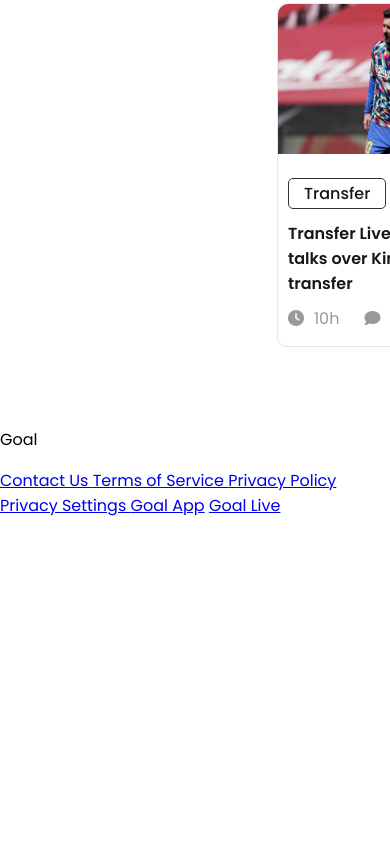
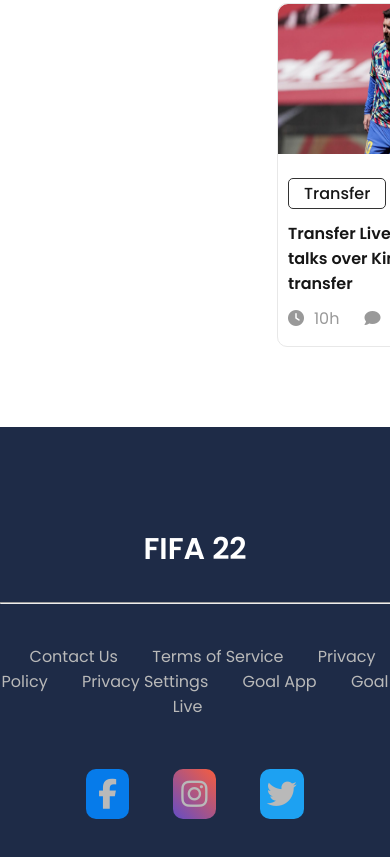
Before and after one commit to asibiqbal/fifa-twenty-two, a plain HTML site: page index.html in a window 390 px wide. Shown: the part 1420-2277 px from the top of the page. Before the commit the page ends 1938 px from the top, so only its background shows below. Drawn offline with Linux system fonts and the light colour scheme.

Commit message:
without responsive

```diff
--- a/index.html
+++ b/index.html
@@ -259,7 +259,8 @@
     <!-- Footer Part -->
     <footer>
         <div class="fifa-footer">
-            <p>Goal</p>
+            <p>FIFA 22</p>
+            <hr>
             <div class="footer-info">
                 <a href="#"> Contact Us </a>
                 <a href="#"> Terms of Service </a>
@@ -268,6 +269,11 @@
                 <a href="#"> Goal App</a>
                 <a href="#"> Goal Live</a>
             </div>
+            <div class="social-media">
+                <a href="#"><i class="fa fa-brands fa-facebook-f facebook"></i></a>
+                <a href="#"><i class="fa fa-brands fa-instagram instagram"></i></a>
+                <a href="#"><i class="fa fa-brands fa-twitter twitter"></i></a>
+            </div>
         </div>
     </footer>
 </body>
--- a/styles/style.css
+++ b/styles/style.css
@@ -210,3 +210,72 @@ header {
 .content-icon i {
     margin-right: 10px;
 }
+
+/*-------------
+    Footer
+-------------*/
+.fifa-footer {
+    background: #1E2B47;
+    padding: 70px 0;
+    text-align: center;
+}
+
+.fifa-footer p {
+    font-size: 30px;
+    font-weight: 600;
+    color: #FFFFFF;
+}
+
+.fifa-footer hr {
+    color: #B9B9B9;
+    width: 900px;
+    margin-bottom: 40px;
+}
+
+.footer-info a {
+    font-size: 16px;
+    font-weight: 500px;
+    color: #B9B9B9;
+    text-decoration: none;
+    padding: 0 15px;
+}
+
+.footer-info a:hover {
+    color: #FFFFFF;
+    transition: 0.3s ease-in;
+}
+
+.social-media {
+    margin-top: 50px;
+}
+
+.social-media a {
+    font-size: 30px;
+    font-weight: 500px;
+    color: #B9B9B9;
+    text-decoration: none;
+    padding: 0 20px;
+}
+
+.social-media a .facebook {
+    background-color: #067BEA;
+    padding: 10px 12px;
+    border-radius: 10px;
+}
+
+.social-media a .instagram {
+    background-image: linear-gradient(45deg, #644DC5, #F75D3E);
+    padding: 10px 8px;
+    border-radius: 10px;
+}
+
+.social-media a .twitter {
+    background-color: #1DA1F2;
+    padding: 10px 7px;
+    border-radius: 10px;
+}
+
+.social-media a:hover {
+    color: #FFFFFF;
+    transition: 0.3s ease-in;
+}
```
